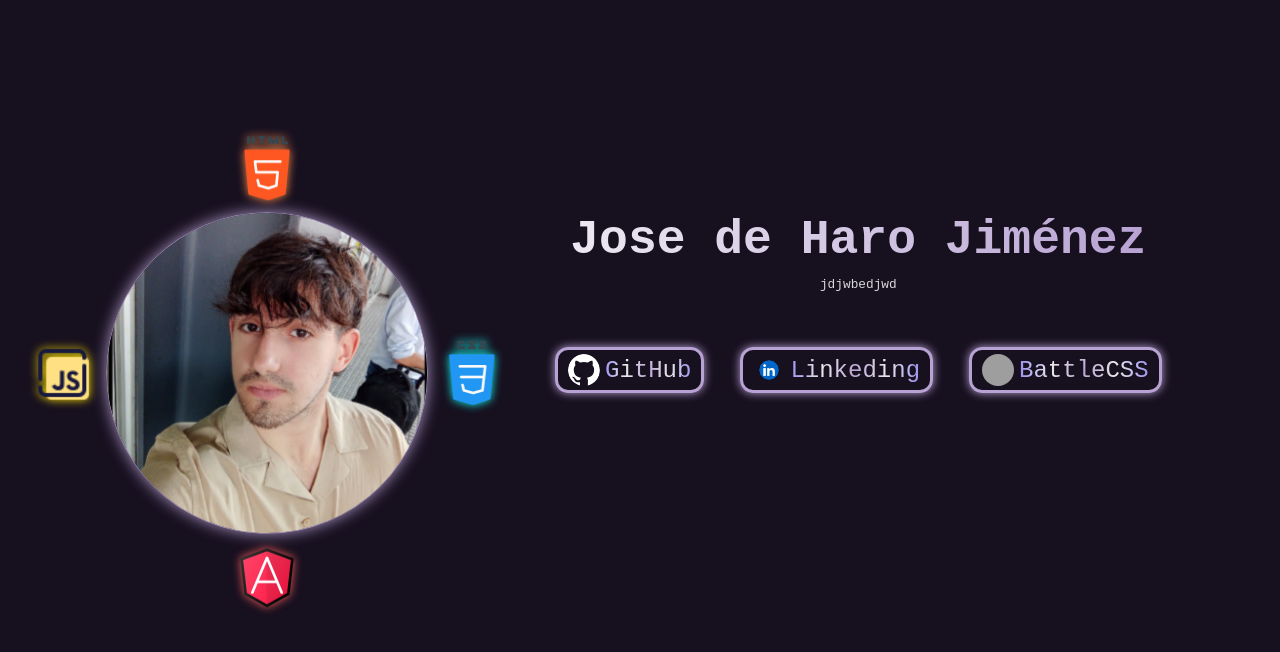
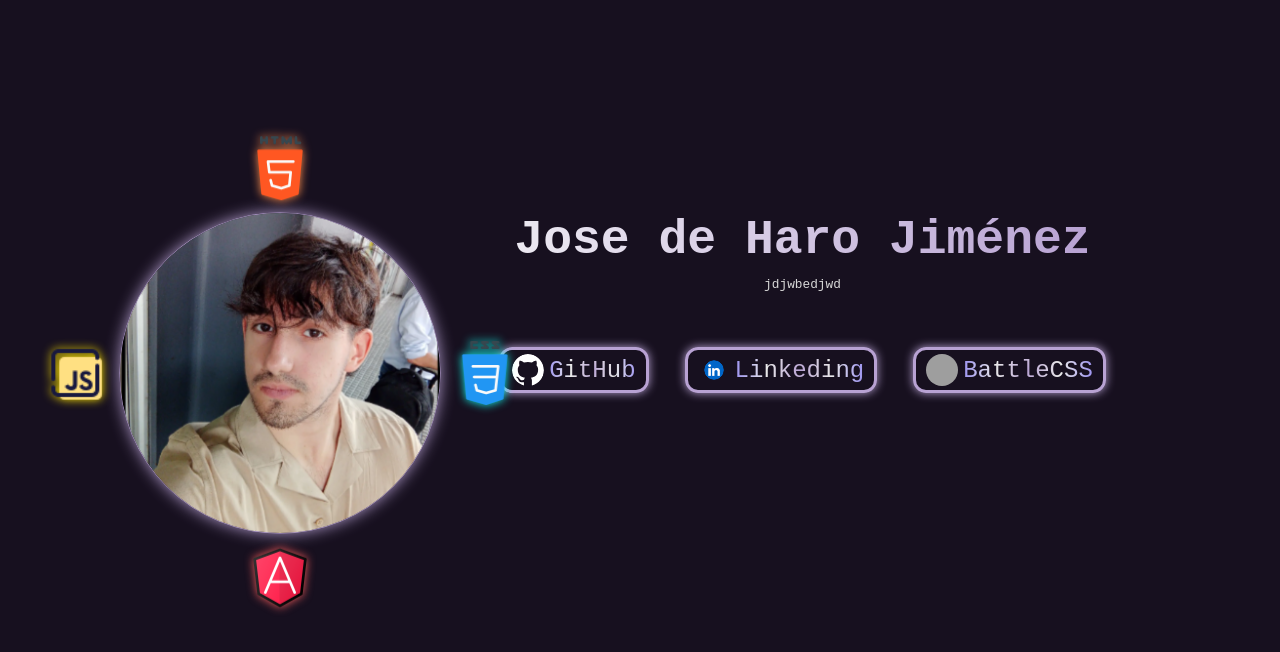
Before and after one commit to Josehaap/portfolio-react, a React (Vite) app: page / in a window 1280 px wide. Shown: the top 652 px of the page. Built offline with nearby package versions, Linux system fonts and the light colour scheme; grey boxes are pictures that could not be loaded; a web font is replaced by a local one.

Commit message:
cambios minimos

```diff
--- a/src/components/heroComponent/Hero.css
+++ b/src/components/heroComponent/Hero.css
@@ -4,7 +4,7 @@
     width: 100vw;
     height: 100vh;
     display: grid;
-    gap: 10px;
+    gap: 5px;
     grid-template-columns: repeat(10, 1fr);
     grid-template-rows: repeat(10, 1fr);
 
@@ -18,7 +18,7 @@
     border-radius: 50%;
     width: 40vmin;
     height: 40vmin;
-    grid-column: 2/2;
+    grid-column: 2/4;
     grid-row: 5/5;
     position: relative;
     animation: sombreadoParpadeante 5s ease infinite;
--- /dev/null
+++ b/src/data/personalDataHero.json
@@ -0,0 +1,4 @@
+{
+  "nombre": "Jose de Haro Jiménez",
+  "descripcion": "Desarrollador Frontend y Backend con experiencia en tecnologías modernas."
+}
```
